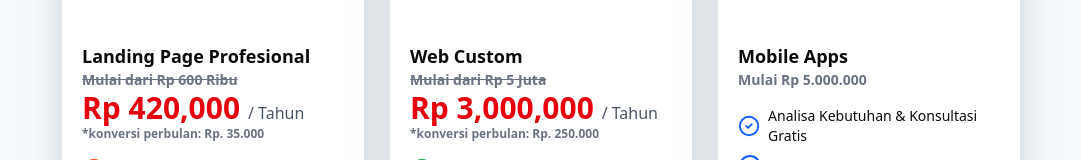
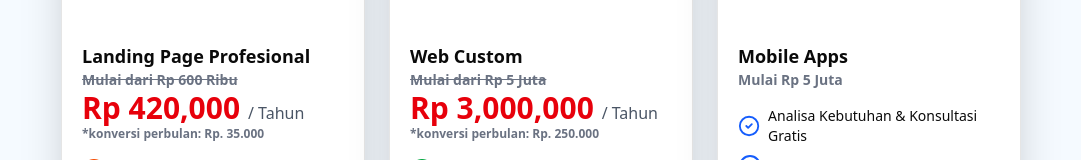
Before and after one commit to rizaldisplay/Lemix-porto, a Next.js app: page / in a window 1280 px wide. Shown: the part 1317-1477 px from the top of the page, without its empty margins (99-1180 px from the left). Built offline with nearby package versions, Linux system fonts and the light colour scheme.

Commit message:
update WA direct messaga

```diff
--- a/components/Header.tsx
+++ b/components/Header.tsx
@@ -198,10 +198,16 @@ const Header = () => {
                 </DropdownMenu> */}
 
                 {/* button contact us */}
+                <Link
+                  href="https://wa.me/6282257481032?text=Halo%20saya%20tertarik%20untuk%20konsultasi"
+                  target="_blank"
+                  rel="noopener noreferrer"
+                >
                   <Button
                     variant="ghost"
-                  className=" text-white bg-[#29a71a] hover:bg-[#25d366] hover:text-white"
+                    className="text-white bg-[#29a71a] hover:bg-[#25d366] hover:text-white"
                   >
+                    {/* SVG Icon */}
                     <svg
                       xmlns="http://www.w3.org/2000/svg"
                       x="0px"
@@ -215,6 +221,7 @@ const Header = () => {
                     </svg>
                     Konsultasi Gratis
                   </Button>
+                </Link>
               </div>
 
               <PopoverContent
--- a/components/Services.tsx
+++ b/components/Services.tsx
@@ -39,7 +39,7 @@ const services = [
   {
     id: 3,
     title: "Mobile Apps",
-    price: "Mulai Rp 5.000.000",
+    price: "Mulai Rp 5 Juta",
     discount: false,
     perbulan: false,
     features: [
```
Also changed, not shown: constants/eng.json (deleted), constants/id.json (deleted). Lines whose indentation alone changed are shown as unchanged.
